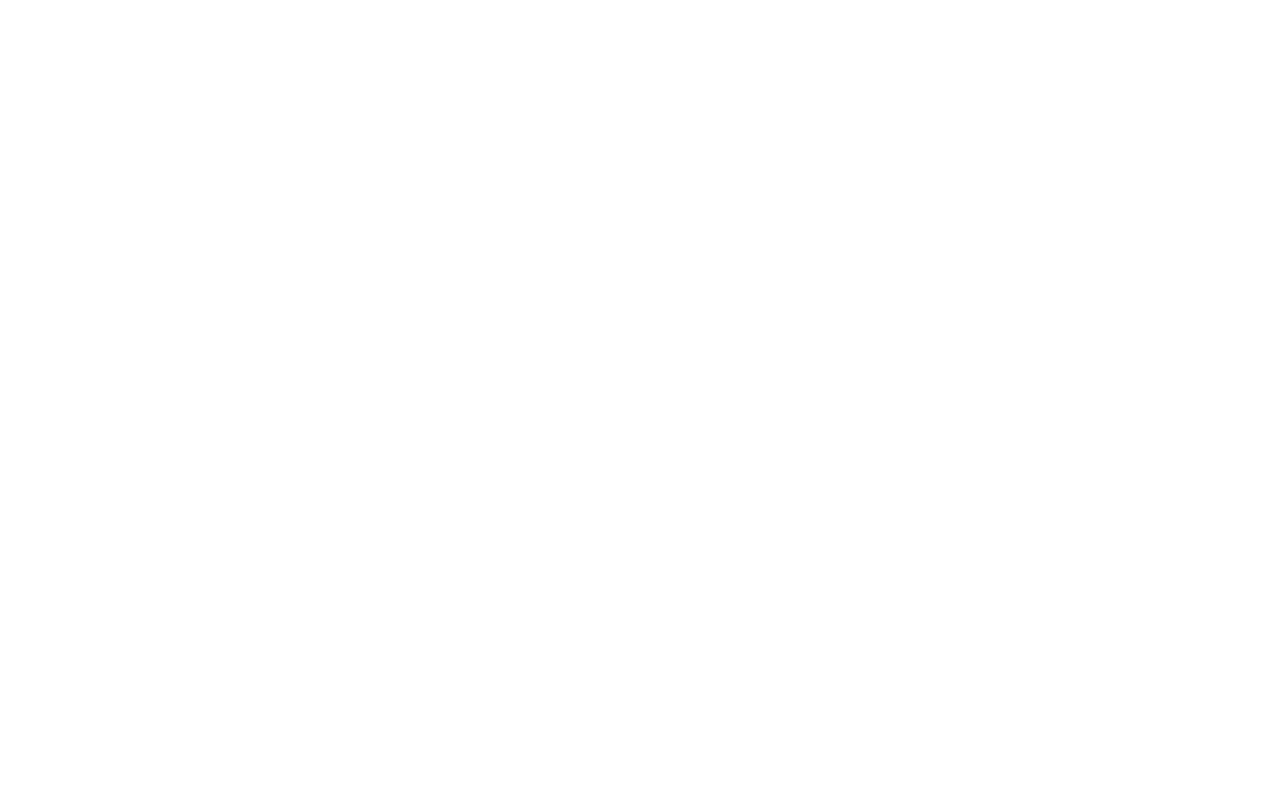
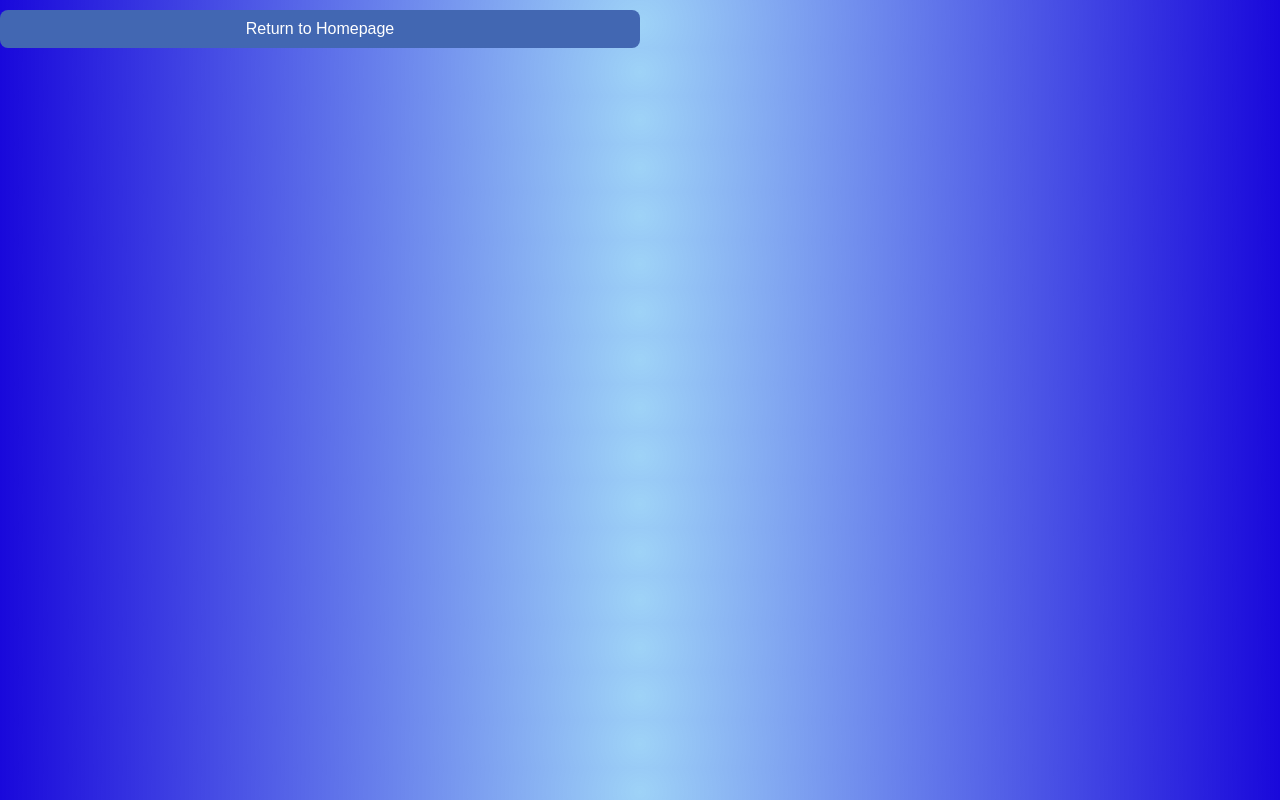
Before and after one commit to blovelace84/new-birthday-repo, a React (Create React App) app in the folder birthday/: page /video in a window 1280 px wide. Before the commit this address had no page. Built offline with nearby package versions, Linux system fonts and the light colour scheme.

Commit message:
Updated video

```diff
--- a/birthday/src/App.js
+++ b/birthday/src/App.js
@@ -3,6 +3,7 @@
 import Posts from './Posts.js';
 import Homepage from './Homepage.js'; // Import Homepage component
 import Bio from './Bio.js';
+import Video from './Video.js'
 import './App.css';
 
 import { createClient } from '@supabase/supabase-js';
@@ -22,6 +23,7 @@
           <Route path="/" element={<Homepage supabase={supabase}  />} />  {/* Default route */}
           <Route path="/posts" element={<Posts />} />  {/* Add a route for posts */}
           <Route path="/bio" element={<Bio name="Naomi Lovelace" imageUrl={("birthday/src/pictures of mom/Mommy.jpg")} alt="A picture of Mommy" />} />  {/* Add a route for posts */}
+          <Route path="/video" element={<Video src="birthday/src/Video/Naomi Lovelace Birthday Video.mp4" />} />  {/* Add a route for posts */}
         </Routes>
       </div>
     </Router>
--- a/birthday/src/Video.js
+++ b/birthday/src/Video.js
@@ -1,8 +1,13 @@
 import React from "react";
+import { useNavigate } from 'react-router-dom';
 
 const VideoPlayer = ({src, controls = true, autoplay = false, muted= false}) => {
+  const navigate = useNavigate();
   return (
-    <video src={src} controls={controls} autoplay={autoplay}></video>
+    <video src={src} controls={controls} autoplay={autoplay}></video>,
+    <div className="vid-button-container">
+        <button className='vid-button' onClick={() => navigate('/')}>Return to Homepage</button>
+      </div>
   );
 };
 
```
